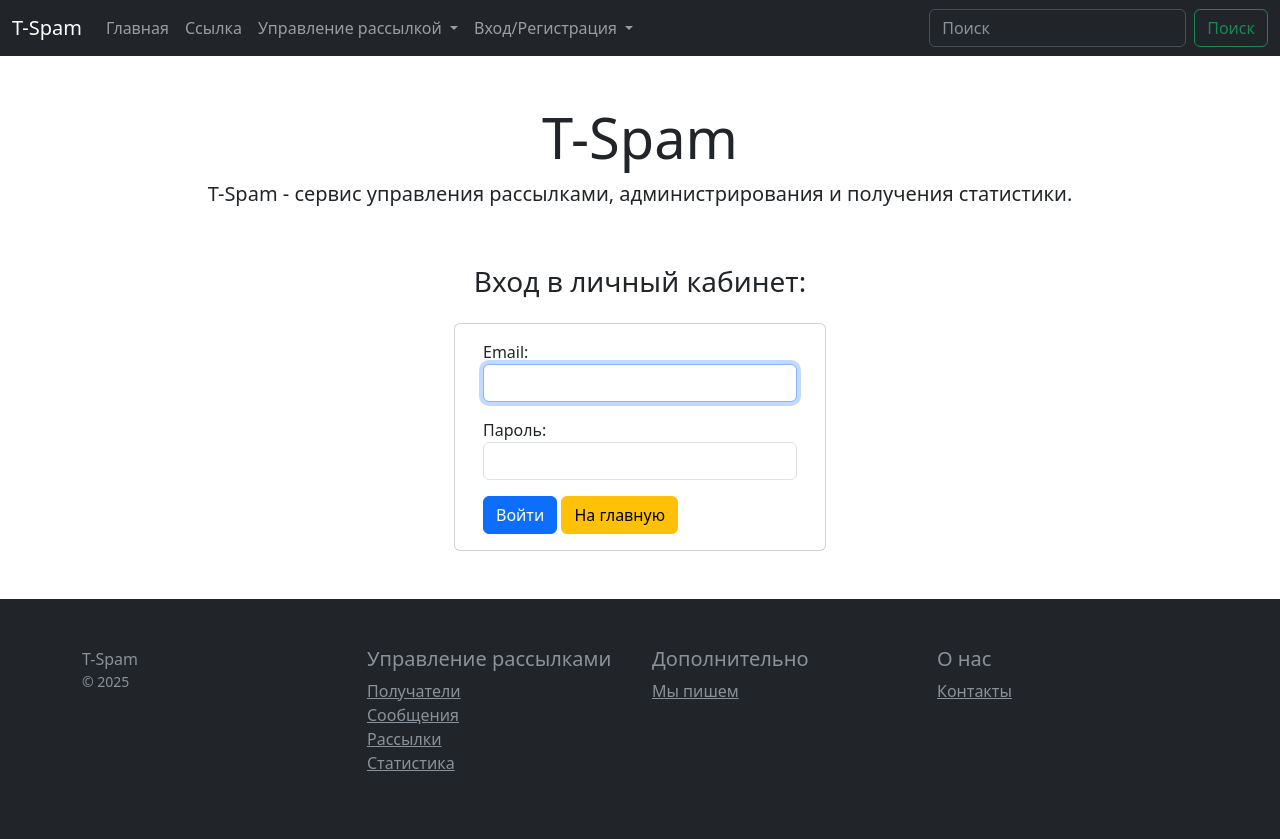
After one commit to Tishina-az/MailingService, a Django app: page /users/login/ in a window 1280 px wide. The commit adds this page. Run offline with Django 5.2, Linux system fonts and the light colour scheme; some libraries are stand-ins or nearby versions.

Commit message:
Форма аутентификации, письма

```diff
--- /dev/null
+++ b/users/templates/users/login.html
@@ -0,0 +1,25 @@
+{% extends 'mailing/base.html' %}
+
+{% block title %}Вход пользователя{% endblock %}
+
+{% block content %}
+<div class="container">
+    <div class="row">
+        <h3 class="text-center mb-4 mt-3">Вход в личный кабинет:</h3>
+        <div class="col-4"></div>
+        <div class="col-4">
+            <form class="row" method="post" enctype="multipart/form-data">
+               <div class="card">
+                   <div class="card-body">
+                      {% csrf_token %}
+                      {{ form.as_p }}
+                      <button type="submit" class="btn btn-primary">Войти</button>
+                      <a href="{% url 'catalog:products_list' %}" class="btn btn-warning">На главную</a>
+                   </div>
+               </div>
+            </form>
+        </div>
+        <div class="col-4"></div>
+    </div>
+</div>
+{% endblock %}
--- a/users/templates/users/register.html
+++ b/users/templates/users/register.html
@@ -7,7 +7,7 @@
     <div class="row">
         <h3 class="text-center mb-4 mt-3">
             {% if form.instance.pk %}
-            Редактирование профиля {{ user.username }}:
+            Редактирование профиля {{ user.email }}:
             {% else %}
             Введите данные для регистрации:
             {% endif %}
@@ -21,7 +21,7 @@
                         {{ form.non_field_errors }}
                         {{ form.as_p }}
                         <button type="submit" class="btn btn-primary">Сохранить</button>
-                        <a href="{% url 'catalog:products_list' %}" class="btn btn-warning">Отменить</a>
+                        <a href="{% url 'mailing:main_page' %}" class="btn btn-warning">Отменить</a>
                     </div>
                 </div>
             </form>
--- a/users/views.py
+++ b/users/views.py
@@ -82,4 +82,4 @@ class CustomUserUpdate(LoginRequiredMixin, UpdateView):
     model = CustomUser
     template_name = 'users/register.html'
     form_class = CustomUserUpdateForm
-    success_url = reverse_lazy('catalog:products_list')
+    success_url = reverse_lazy('mailing:main_page')
```
Also changed, not shown: users/templates/users/verification_email.html (added, +15 -0 lines), users/templates/users/welcome_email.html (added, +13 -0 lines).
